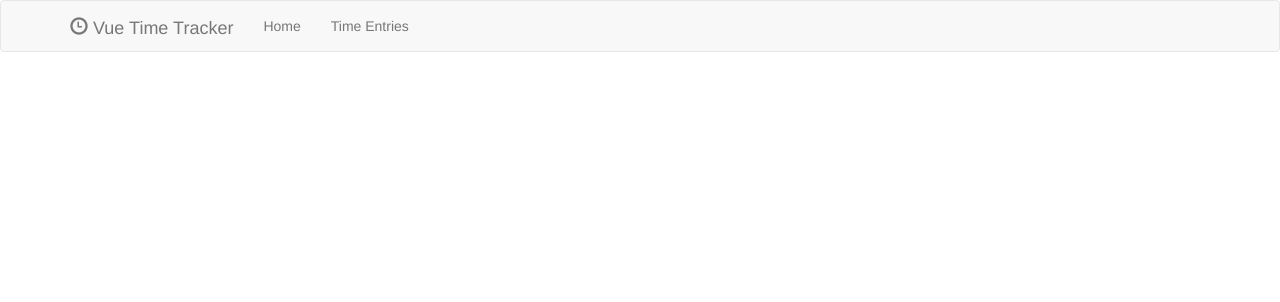
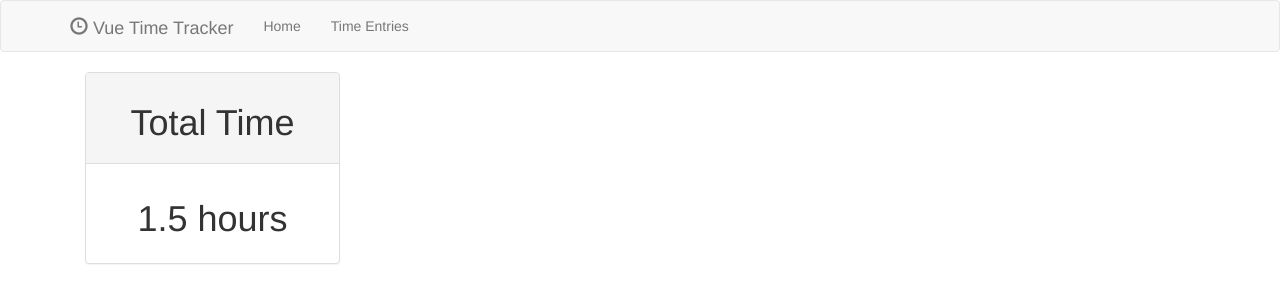
Before and after one commit to koallen/vue-time-tracker-example, a Vue app: page / in a window 1280 px wide. Shown: the top 302 px of the page. Built offline with nearby package versions, Linux system fonts and the light colour scheme; what vue-resource would draw is missing.

Commit message:
add Sidebar component

```diff
--- a/src/App.vue
+++ b/src/App.vue
@@ -14,10 +14,40 @@
     </nav>
 
     <div class="container">
-      <div class="col-sm-3"></div>
+      <div class="col-sm-3">
+        <sidebar :time="totalTime"></sidebar>
+      </div>
       <div class="col-sm-9">
         <router-view></router-view>
       </div>
     </div>
   </div>
 </template>
+
+<script>
+  import Sidebar from './components/Sidebar.vue'
+
+  export default {
+    components: { 'sidebar': Sidebar },
+    data () {
+      return {
+        // Start with the same value as our
+        // first time entry. Hard-coded for now
+        // because we'll use a different approach
+        // in the next article anyway
+        totalTime: 1.5
+      }
+    },
+    events: {
+      // Increment the totalTime value based on the new
+      // time entry that is dispatched up
+      timeUpdate (timeEntry) {
+        this.totalTime += parseFloat(timeEntry.totalTime)
+      },
+      // Decrement totalTime when a time entry is deleted
+      deleteTime (timeEntry) {
+        this.totalTime -= parseFloat(timeEntry.totalTime)
+      }
+    }
+  }
+</script>
--- /dev/null
+++ b/src/components/Sidebar.vue
@@ -0,0 +1,18 @@
+<template>
+  <div class="panel panel-default">
+    <div class="panel-heading">
+      <h1 class="text-center">Total Time</h1>
+    </div>
+
+    <div class="panel-body">
+      <h1 class="text-center">{{ time }} hours</h1>
+    </div>
+
+  </div>
+</template>
+
+<script>
+  export default {
+    props: ['time']
+  }
+</script>
```
